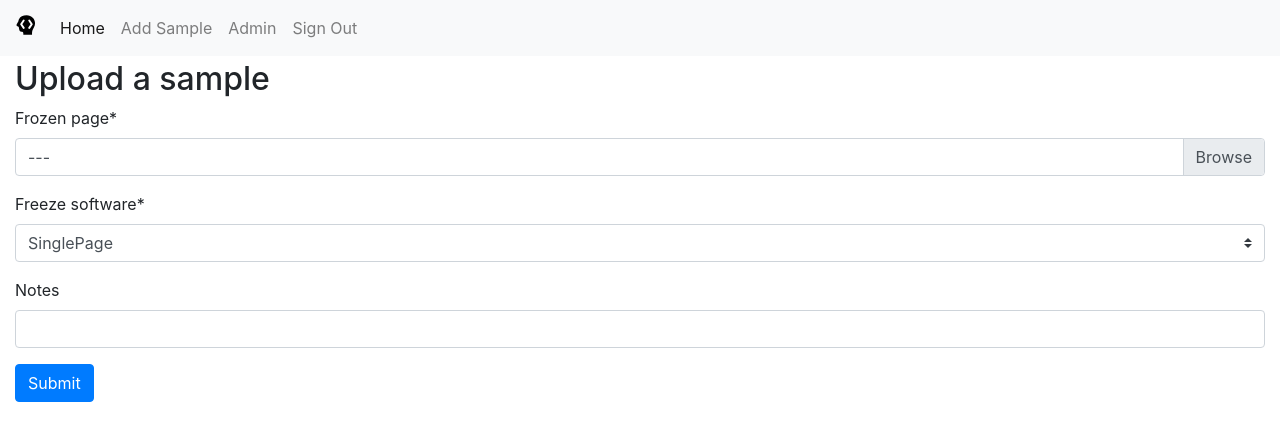
After one commit to mozilla-applied-ml/fta, a Django app: page /add_sample in a window 1280 px wide. The commit adds this page. Shown: the top 441 px of the page. Run offline with Django 3.2, Linux system fonts and the light colour scheme; the visitor is signed in with stand-in values (Sample User, id 1); some libraries are stand-ins or nearby versions.

Commit message:
Add a page to add a sample

```diff
--- a/config/urls.py
+++ b/config/urls.py
@@ -6,6 +6,8 @@ from django.views import defaults as default_views
 from django.views.generic import TemplateView
 from rest_framework.authtoken.views import obtain_auth_token
 
+from fta.samples.views import UploadSampleView
+
 urlpatterns = [
     path("", TemplateView.as_view(template_name="pages/home.html"), name="home"),
     # Django Accounts
@@ -13,6 +15,7 @@ urlpatterns = [
     # Django Admin, use {% url 'admin:index' %}
     path(settings.ADMIN_URL, admin.site.urls),
     # Your stuff: custom urls includes go here
+    path("add_sample", UploadSampleView.as_view(), name="add_sample"),
 ] + static(settings.MEDIA_URL, document_root=settings.MEDIA_ROOT)
 
 # API URLS
--- /dev/null
+++ b/fta/samples/forms.py
@@ -0,0 +1,23 @@
+from crispy_forms.helper import FormHelper
+from crispy_forms.layout import Submit
+from django import forms
+
+from .models import SAMPLE_SOFTWARE_PARSERS, Sample
+
+
+# Create the form class.
+class UploadSampleForm(forms.ModelForm):
+    class Meta:
+        model = Sample
+        fields = ["frozen_page", "freeze_software", "notes"]
+
+    def __init__(self, *args, **kwargs):
+        super().__init__(*args, **kwargs)
+        self.helper = FormHelper()
+        self.helper.add_input(Submit("submit", "Submit"))
+
+    freeze_software = forms.CharField(
+        widget=forms.Select(choices=SAMPLE_SOFTWARE_PARSERS),
+    )
+    frozen_page = forms.FileField()
+    notes = forms.CharField(required=False)
--- a/fta/samples/models.py
+++ b/fta/samples/models.py
@@ -1,4 +1,7 @@
 from django.db import models
+
+# These are the freezers we know how to parse the meta data from
+SAMPLE_SOFTWARE_PARSERS = (("SinglePage", "SinglePage"), ("freezedry", "freezedry"))
 
 
 # Create your models here.
@@ -32,6 +35,11 @@ class Sample(models.Model):
     )
     page_size = models.IntegerField(
         verbose_name="Page size",
+        help_text="This is updated on save, don't bother manually changing.",
         blank=True,
         null=True,
     )
+
+    def save(self, *args, **kwargs):
+        self.page_size = len(self.frozen_page.encode("utf-8"))
+        super().save(*args, **kwargs)
--- a/fta/samples/views.py
+++ b/fta/samples/views.py
@@ -1,3 +1,52 @@
-from django.shortcuts import render  # noqa
+from datetime import datetime
 
-# Create your views here.
+from bs4 import BeautifulSoup
+from dateutil.parser import parse
+from django.contrib.auth.mixins import LoginRequiredMixin
+from django.http import HttpResponseRedirect
+from django.shortcuts import render
+from django.utils.encoding import smart_str
+from django.views.generic.edit import FormView
+
+from .forms import UploadSampleForm
+from .models import Sample
+
+
+def get_frozen_metadata(page, freeze_software):
+    # Defaults
+    url = ""
+    freeze_time = datetime.now()
+    if freeze_software == "SinglePage":
+        soup = BeautifulSoup(page)
+        singlefile_comment = soup.html.contents[0]
+        pieces = singlefile_comment.strip().split("\n")
+        assert pieces[0].startswith("Page saved with SingleFile")
+        assert len(pieces) == 3
+        url = pieces[1].split("url:")[1].strip()
+        raw_time = pieces[2].split("date:")[1].strip().split("(")[0]
+        freeze_time = parse(raw_time)
+    return url, freeze_time
+
+
+class UploadSampleView(LoginRequiredMixin, FormView):
+    template_name = "samples/upload_sample.html"
+    form_class = UploadSampleForm
+
+    def post(self, request, *args, **kwargs):
+        # We're just going to manually validate this.
+        form = self.form_class(request.POST, request.FILES)
+        if form.is_valid():
+            data = form.cleaned_data
+            frozen_page = smart_str(data["frozen_page"].read())
+            freeze_software = data["freeze_software"]
+            url, freeze_time = get_frozen_metadata(frozen_page, freeze_software)
+            Sample.objects.create(
+                frozen_page=frozen_page,
+                url=url,
+                freeze_time=freeze_time,
+                freeze_software=freeze_software,
+                notes=data["notes"],
+            )
+            return HttpResponseRedirect("add_sample")
+        else:
+            return render(request, self.template_name, {"form": form})
--- a/fta/templates/base.html
+++ b/fta/templates/base.html
@@ -48,6 +48,9 @@
             <li class="nav-item active">
               <a class="nav-link" href="{% url 'home' %}">Home <span class="sr-only">(current)</span></a>
             </li>
+              <li class="nav-item">
+                <a class="nav-link" href="{% url 'add_sample' %}">{% trans "Add Sample" %}</a>
+              </li>
             {% if request.user.is_authenticated %}
               <li class="nav-item">
                 <a class="nav-link" href="{% url 'admin:index' %}">{% trans "Admin" %}</a>
--- /dev/null
+++ b/fta/templates/samples/upload_sample.html
@@ -0,0 +1,8 @@
+{% extends "base.html" %}
+{% load crispy_forms_tags %}
+{% load i18n %}
+
+{% block content %}
+<h2>{% blocktrans %}Upload a sample{% endblocktrans %}</h2>
+{% crispy form %}
+{% endblock content %}
--- a/requirements/base.txt
+++ b/requirements/base.txt
@@ -2,6 +2,8 @@ pytz==2020.1  # https://github.com/stub42/pytz
 python-slugify==4.0.1  # https://github.com/un33k/python-slugify
 Pillow==8.0.0  # https://github.com/python-pillow/Pillow
 argon2-cffi==20.1.0  # https://github.com/hynek/argon2_cffi
+beautifulsoup4==4.9.3  # https://www.crummy.com/software/BeautifulSoup/bs4/doc/
+python-dateutil==2.8.1  # https://github.com/dateutil/dateutil
 
 # Django
 # ------------------------------------------------------------------------------
```
